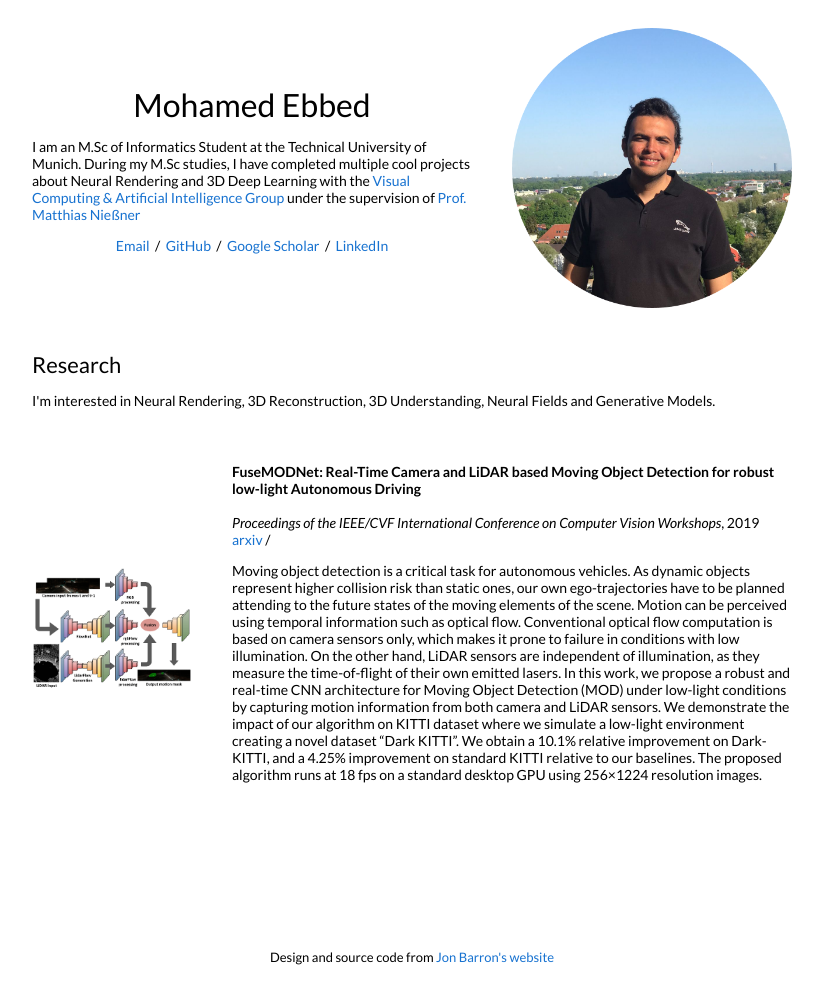
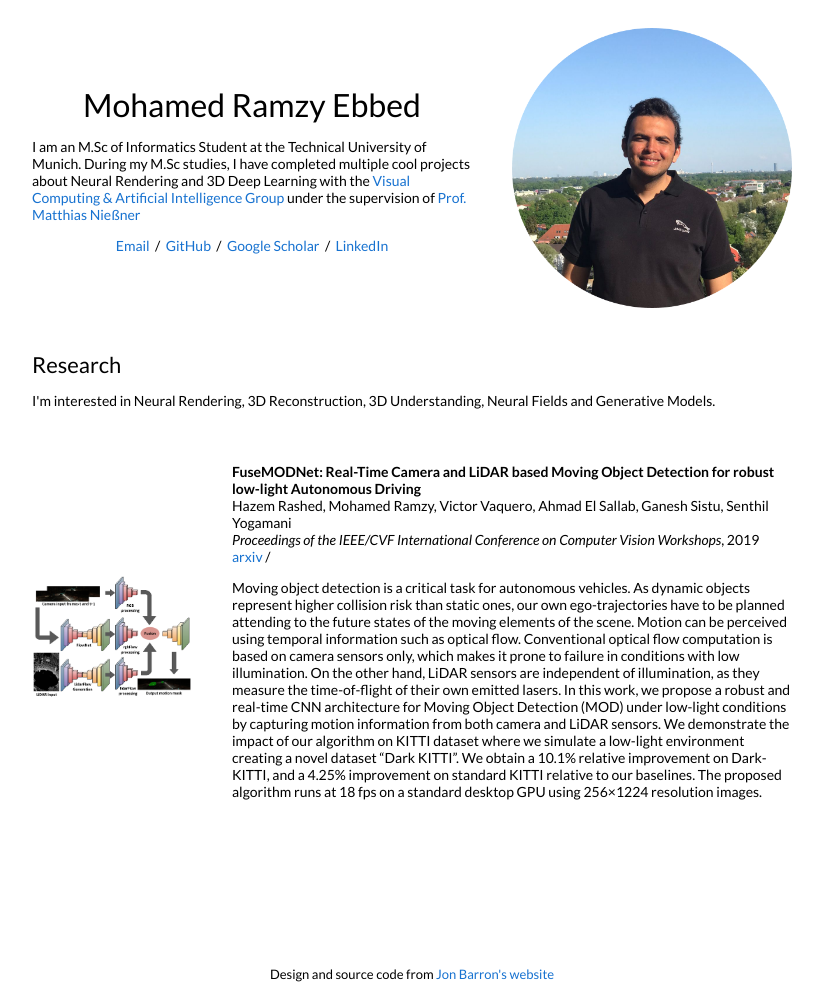
Before and after one commit to mohamed-ebbed/mohamed-ebbed.github.io, a Jekyll site: the page built from _posts/2010-06-22-gina.markdown, in a window 1280 px wide. Shown: the whole page, without its empty margins (228-1051 px from the left). Built offline with Jekyll 4.4.1, drawn with Linux system fonts in a browser that asks for light colours.

Commit message:
fusemodnet

```diff
--- a/_layouts/default.html
+++ b/_layouts/default.html
@@ -24,7 +24,7 @@
           <tr style="padding:0px">
             <td style="padding:2.5%;width:60%;vertical-align:middle">
               <h1>
-                Mohamed Ebbed
+                Mohamed Ramzy Ebbed
               </h1>
               <p>I am an M.Sc of Informatics Student at the Technical University of Munich. During my M.Sc studies, I have completed multiple cool projects about Neural Rendering and 3D Deep Learning with the <a href="https://niessnerlab.org">Visual Computing & Artificial Intelligence Group</a> under the supervision of <a href="https://www.niessnerlab.org/members/matthias_niessner/profile.html">Prof. Matthias Nießner</a>
               </p>
--- a/_posts/2010-06-22-gina.markdown
+++ b/_posts/2010-06-22-gina.markdown
@@ -4,7 +4,7 @@ title:  "FuseMODNet: Real-Time Camera and LiDAR based Moving Object Detection fo
 date:   2019-11-10 18:08:39 +00:00
 image: images/fusemodnet.png
 categories: research
-author: "Mohamed Ebbed"
+authors: "Hazem Rashed, Mohamed Ramzy, Victor Vaquero, Ahmad El Sallab, Ganesh Sistu, Senthil Yogamani"
 venue: "Proceedings of the IEEE/CVF International Conference on Computer Vision Workshops"
 arxiv: https://arxiv.org/abs/1910.05395
 ---
```
